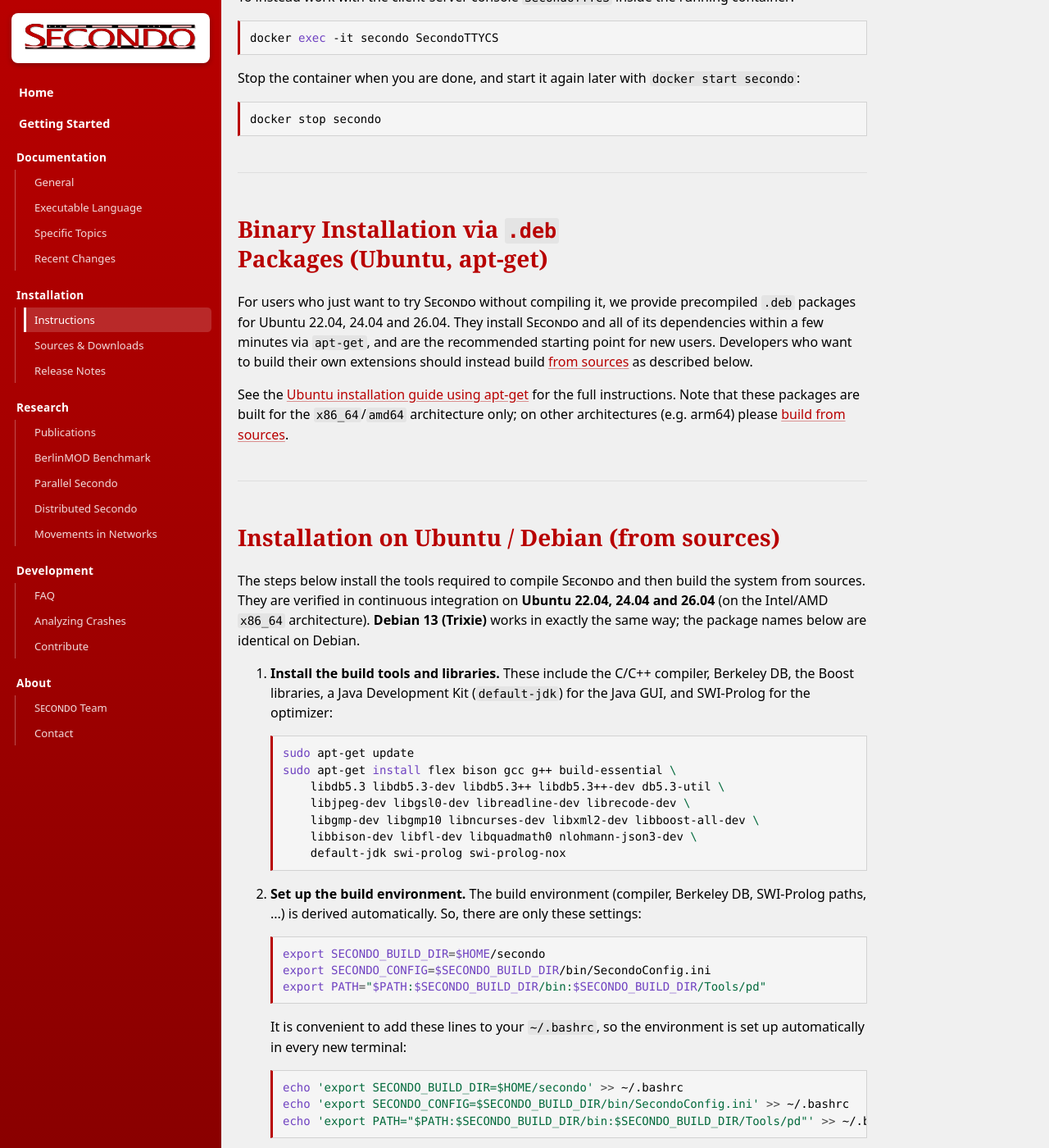
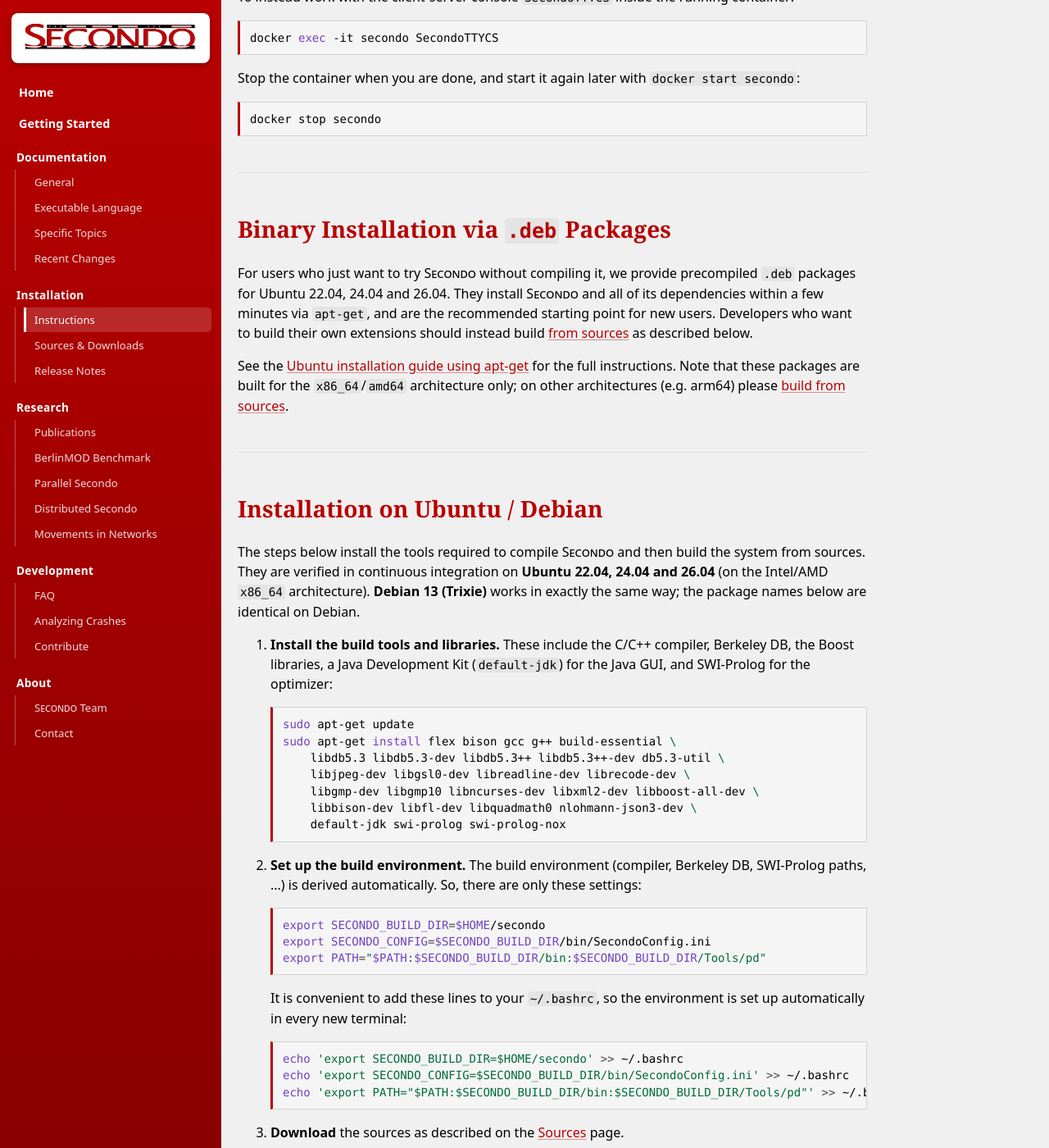
Before and after one commit to secondo-database/secondo-database.github.io, a Jekyll site: the page built from content_install.html, in a window 1280 px wide and 1400 px high, scrolled down 1046 px. Shown: the whole window at 82% size. Built offline with Jekyll 4.4.1, drawn with Linux system fonts in a browser that asks for light colours; some of the changed text lies outside the part shown.

Commit message:
Simplified header

```diff
--- a/content_install.html
+++ b/content_install.html
@@ -79,7 +79,7 @@ docker stop secondo
 </section>
 
 <section class="section">
-<h2 id="deb"> Binary Installation via <code>.deb</code> Packages (Ubuntu, apt-get) </h2>
+<h2 id="deb"> Binary Installation via <code>.deb</code> Packages </h2>
 
 <p>
 For users who just want to try <span class="secondo">Secondo</span> without compiling it,
@@ -100,7 +100,7 @@ the <code>x86_64</code>/<code>amd64</code> architecture only; on other architect
 </section>
 
 <section class="section">
-<h2 id="ubuntu"> Installation on Ubuntu / Debian (from sources) </h2>
+<h2 id="ubuntu">Installation on Ubuntu / Debian</h2>
 
 <p>
 The steps below install the tools required to compile
```
Also changed, not shown: other parts of content_install.html (+1 -1 lines).
